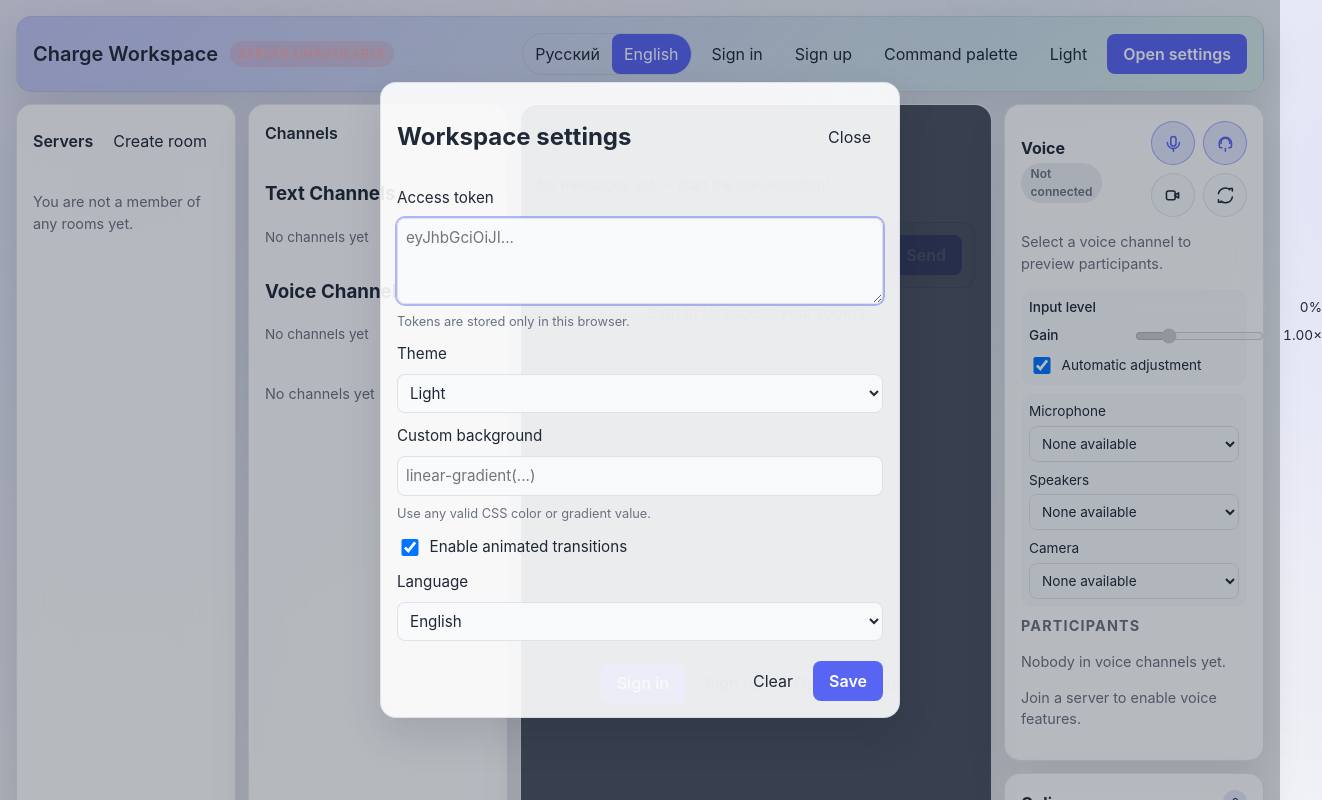
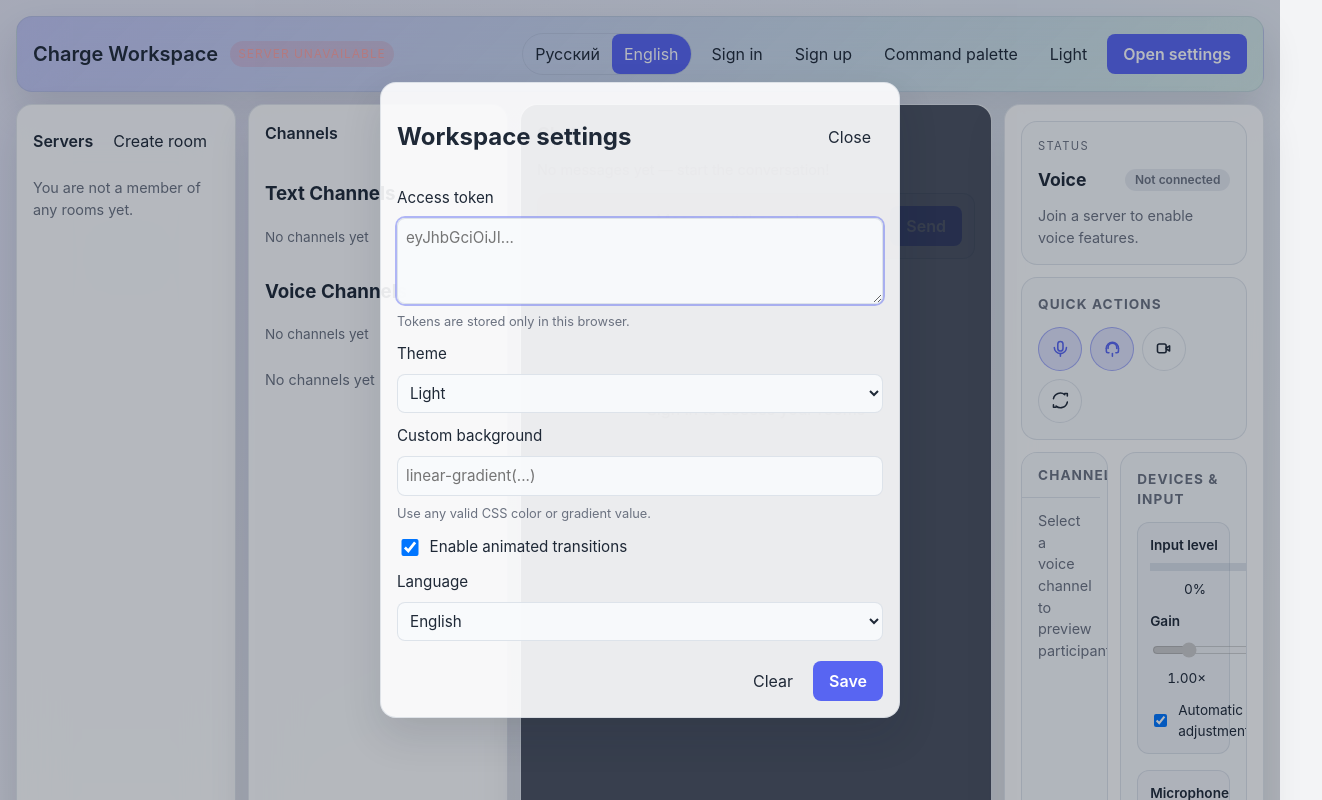
Before and after one commit to Minlibay/Charge, a React (Vite) app in the folder frontend/: page / in a window 1280 px wide. Shown: the top 800 px of the page, 1322 px wide, since content can reach past the window. Built offline with nearby package versions, Linux system fonts and the light colour scheme.

Commit message:
Refactor voice panel layout

```diff
--- a/frontend/src/components/VoicePanel.tsx
+++ b/frontend/src/components/VoicePanel.tsx
@@ -136,9 +136,17 @@ interface VoiceControlButtonProps {
   icon: JSX.Element;
   active?: boolean;
   disabled?: boolean;
+  toggle?: boolean;
 }
 
-function VoiceControlButton({ label, onClick, icon, active = false, disabled = false }: VoiceControlButtonProps): JSX.Element {
+function VoiceControlButton({
+  label,
+  onClick,
+  icon,
+  active = false,
+  disabled = false,
+  toggle = false,
+}: VoiceControlButtonProps): JSX.Element {
   return (
     <button
       type="button"
@@ -146,6 +154,7 @@ function VoiceControlButton({ label, onClick, icon, active = false, disabled = f
       onClick={onClick}
       title={label}
       aria-label={label}
+      aria-pressed={toggle ? active : undefined}
       disabled={disabled}
     >
       {icon}
@@ -321,36 +330,72 @@ export function VoicePanel({ channels }: VoicePanelProps): JSX.Element {
     [activeChannelId, connectionStatus, join, leave],
   );
 
+  const sectionTitles = useMemo(
+    () => ({
+      status: t('voice.sections.status', { defaultValue: 'Status' }),
+      quickActions: t('voice.sections.quickActions', { defaultValue: 'Quick actions' }),
+      channels: t('voice.sections.channels', { defaultValue: 'Channels' }),
+      devices: t('voice.sections.devices', { defaultValue: 'Devices' }),
+      participants: t('voice.sections.participants', { defaultValue: 'Participants' }),
+    }),
+    [t],
+  );
+
   return (
     <section className="voice-panel" aria-labelledby="voice-title">
-      <header className="panel-header">
-        <div>
+      <div className="voice-panel__layout">
+        <header className="voice-panel__section voice-panel__status" aria-labelledby="voice-title">
+          <div className="voice-panel__section-inner">
+            <span className="voice-panel__section-label">{sectionTitles.status}</span>
+            <div className="voice-panel__title-row">
               <h2 id="voice-title">{t('voice.title')}</h2>
-          <span className={clsx('voice-status', `voice-status--${connectionStatus}`)}>{statusLabel}</span>
+              <span
+                className={clsx('voice-status', `voice-status--${connectionStatus}`)}
+                role="status"
+                aria-live="polite"
+              >
+                {statusLabel}
+              </span>
+            </div>
             {connectionStatus === 'error' && connectionError ? (
               <p className="voice-status__error" role="alert">
                 {connectionError}
               </p>
             ) : null}
+            {!roomSlug ? <p className="panel-empty">{t('voice.noRoomSelected')}</p> : null}
           </div>
+        </header>
+
+        <section
+          className="voice-panel__section voice-panel__actions"
+          aria-labelledby="voice-actions-title"
+        >
+          <div className="voice-panel__section-inner">
+            <div className="voice-panel__section-header">
+              <h3 id="voice-actions-title">{sectionTitles.quickActions}</h3>
+            </div>
+            <div className="voice-panel__section-body">
               <div className="voice-controls" role="group" aria-label={t('voice.controls.label')}>
                 <VoiceControlButton
                   label={muted ? t('voice.controls.unmute') : t('voice.controls.mute')}
                   onClick={toggleMute}
                   icon={muted ? <MicOffIcon /> : <MicOnIcon />}
                   active={!muted}
+                  toggle
                 />
                 <VoiceControlButton
                   label={deafened ? t('voice.controls.undeafen') : t('voice.controls.deafen')}
                   onClick={toggleDeafened}
                   icon={deafened ? <HeadsetOffIcon /> : <HeadsetIcon />}
                   active={!deafened}
+                  toggle
                 />
                 <VoiceControlButton
                   label={videoEnabled ? t('voice.controls.videoOff') : t('voice.controls.videoOn')}
                   onClick={toggleVideo}
                   icon={videoEnabled ? <VideoOffIcon /> : <VideoOnIcon />}
                   active={videoEnabled}
+                  toggle
                 />
                 <VoiceControlButton
                   label={t('voice.controls.refreshDevices')}
@@ -365,8 +410,19 @@ export function VoicePanel({ channels }: VoicePanelProps): JSX.Element {
                   />
                 ) : null}
               </div>
-      </header>
-      <div className="voice-section">
+            </div>
+          </div>
+        </section>
+
+        <section
+          className="voice-panel__section voice-panel__channels voice-panel__section--scrollable"
+          aria-labelledby="voice-channels-title"
+        >
+          <div className="voice-panel__scroll-area">
+            <div className="voice-panel__section-header">
+              <h3 id="voice-channels-title">{sectionTitles.channels}</h3>
+            </div>
+            <div className="voice-panel__section-body">
               {channels.length === 0 ? (
                 <p className="panel-empty">{t('voice.connectHint')}</p>
               ) : (
@@ -399,6 +455,18 @@ export function VoicePanel({ channels }: VoicePanelProps): JSX.Element {
                 </ul>
               )}
             </div>
+          </div>
+        </section>
+
+        <section
+          className="voice-panel__section voice-panel__devices"
+          aria-labelledby="voice-devices-title"
+        >
+          <div className="voice-panel__section-inner">
+            <div className="voice-panel__section-header">
+              <h3 id="voice-devices-title">{sectionTitles.devices}</h3>
+            </div>
+            <div className="voice-panel__section-body voice-panel__section-body--stack">
               <div
                 className="voice-mic-settings"
                 role="group"
@@ -443,6 +511,7 @@ export function VoicePanel({ channels }: VoicePanelProps): JSX.Element {
                   <span>{t('voice.microphoneSettings.auto')}</span>
                 </label>
               </div>
+
               <div className="voice-devices" role="group" aria-label={t('voice.devices.label')}>
                 <label className="voice-device">
                   <span>{t('voice.devices.microphone')}</span>
@@ -500,12 +569,23 @@ export function VoicePanel({ channels }: VoicePanelProps): JSX.Element {
                   </select>
                 </label>
               </div>
-      <div className="voice-participants">
-        <h3>{t('voice.participants', { defaultValue: 'Participants' })}</h3>
+            </div>
+          </div>
+        </section>
+
+        <section
+          className="voice-panel__section voice-panel__participants voice-panel__section--scrollable"
+          aria-labelledby="voice-participants-title"
+        >
+          <div className="voice-panel__scroll-area">
+            <div className="voice-panel__section-header">
+              <h3 id="voice-participants-title">{sectionTitles.participants}</h3>
+            </div>
+            <div className="voice-panel__section-body">
               {participants.length === 0 ? (
                 <p className="panel-empty">{t('voice.empty')}</p>
               ) : (
-          <ul>
+                <ul className="voice-participants-list">
                   {participants.map((participant) => {
                     const activity = voiceActivity[participant.id];
                     const stream = remoteStreams[participant.id] ?? null;
@@ -531,9 +611,9 @@ export function VoicePanel({ channels }: VoicePanelProps): JSX.Element {
                 </ul>
               )}
             </div>
-      {roomSlug ? null : (
-        <p className="panel-empty">{t('voice.noRoomSelected')}</p>
-      )}
+          </div>
+        </section>
+      </div>
     </section>
   );
 }
--- a/frontend/src/i18n/index.ts
+++ b/frontend/src/i18n/index.ts
@@ -168,6 +168,13 @@ const resources = {
       },
       voice: {
         title: 'Voice',
+        sections: {
+          status: 'Status',
+          quickActions: 'Quick actions',
+          channels: 'Channels',
+          devices: 'Devices & input',
+          participants: 'Participants',
+        },
         connectHint: 'Select a voice channel to preview participants.',
         empty: 'Nobody in voice channels yet.',
         join: 'Connect',
@@ -424,6 +431,13 @@ const resources = {
       },
       voice: {
         title: 'Голос',
+        sections: {
+          status: 'Статус',
+          quickActions: 'Быстрые действия',
+          channels: 'Каналы',
+          devices: 'Устройства и вход',
+          participants: 'Участники',
+        },
         connectHint: 'Выберите голосовой канал, чтобы увидеть участников.',
         empty: 'Никто не в голосовых комнатах.',
         join: 'Подключиться',
--- a/frontend/src/styles/global.css
+++ b/frontend/src/styles/global.css
@@ -446,6 +446,7 @@ button.ghost--active {
 .chat-loading {
   color: var(--color-text-muted);
   font-size: 0.9rem;
+  margin: 0;
 }
 
 .channel-sidebar {
@@ -473,9 +474,7 @@ button.ghost--active {
   gap: var(--space-3);
 }
 
-.channel-category h3,
-.voice-participants h3,
-.voice-section h3 {
+.channel-category h3 {
   margin: 0 0 var(--space-2) 0;
   font-size: 0.9rem;
   text-transform: uppercase;
@@ -1235,7 +1234,7 @@ button.ghost--active {
 }
 
 .presence-item,
-.voice-participants li {
+.voice-participants-list li {
   display: flex;
   align-items: center;
   gap: var(--space-3);
@@ -1244,7 +1243,7 @@ button.ghost--active {
 }
 
 .presence-item:hover,
-.voice-participants li:hover {
+.voice-participants-list li:hover {
   background: var(--color-primary-soft);
 }
 
@@ -1302,6 +1301,169 @@ button.ghost--active {
   color: var(--color-text-muted);
 }
 
+.voice-panel {
+  display: flex;
+  flex-direction: column;
+  gap: var(--space-3);
+}
+
+.voice-panel__layout {
+  display: grid;
+  gap: var(--space-3);
+  grid-template-columns: minmax(0, 1fr);
+}
+
+.voice-panel__section {
+  background: var(--color-surface-elevated);
+  border: 1px solid var(--color-border);
+  border-radius: var(--radius-lg);
+  overflow: hidden;
+  min-height: 0;
+  padding: 0;
+}
+
+.voice-panel__section-inner {
+  display: flex;
+  flex-direction: column;
+  gap: var(--space-3);
+  padding: var(--space-4);
+}
+
+.voice-panel__title-row {
+  display: flex;
+  align-items: center;
+  justify-content: space-between;
+  flex-wrap: wrap;
+  gap: var(--space-2);
+}
+
+.voice-panel__title-row h2 {
+  margin: 0;
+  font-size: 1.1rem;
+}
+
+.voice-panel__section-header {
+  display: flex;
+  align-items: center;
+  justify-content: space-between;
+  gap: var(--space-2);
+}
+
+.voice-panel__section-header h3 {
+  margin: 0;
+  font-size: 0.85rem;
+  text-transform: uppercase;
+  letter-spacing: 0.08em;
+  color: var(--color-text-muted);
+}
+
+.voice-panel__section-label {
+  font-size: 0.7rem;
+  text-transform: uppercase;
+  letter-spacing: 0.12em;
+  color: var(--color-text-muted);
+}
+
+.voice-panel__section-body {
+  display: flex;
+  flex-direction: column;
+  gap: var(--space-3);
+}
+
+.voice-panel__section-body--stack {
+  gap: var(--space-4);
+}
+
+.voice-panel__section--scrollable {
+  display: flex;
+  flex-direction: column;
+}
+
+.voice-panel__scroll-area {
+  display: flex;
+  flex-direction: column;
+  overflow: auto;
+  max-height: clamp(14rem, 45vh, 32rem);
+  scrollbar-gutter: stable;
+}
+
+.voice-panel__scroll-area::-webkit-scrollbar {
+  width: 0.45rem;
+}
+
+.voice-panel__scroll-area::-webkit-scrollbar-thumb {
+  background: rgba(148, 163, 184, 0.35);
+  border-radius: var(--radius-sm);
+}
+
+.voice-panel__scroll-area::-webkit-scrollbar-thumb:hover {
+  background: rgba(148, 163, 184, 0.55);
+}
+
+.voice-panel__section--scrollable .voice-panel__section-header {
+  position: sticky;
+  top: 0;
+  z-index: 1;
+  background: var(--color-surface-elevated);
+  padding: var(--space-3) var(--space-4);
+  border-bottom: 1px solid var(--color-border);
+}
+
+.voice-panel__section--scrollable .voice-panel__section-body {
+  padding: var(--space-3) var(--space-4) var(--space-4);
+}
+
+.voice-panel__section--scrollable .panel-empty {
+  padding: 0;
+}
+
+.voice-panel .panel-empty {
+  text-align: left;
+}
+
+@media (min-width: 960px) {
+  .voice-panel__layout {
+    grid-template-columns: repeat(6, minmax(0, 1fr));
+  }
+
+  .voice-panel__status,
+  .voice-panel__actions,
+  .voice-panel__participants {
+    grid-column: 1 / -1;
+  }
+
+  .voice-panel__channels,
+  .voice-panel__devices {
+    grid-column: span 3;
+  }
+}
+
+@media (min-width: 1280px) {
+  .voice-panel__layout {
+    grid-template-columns: repeat(12, minmax(0, 1fr));
+  }
+
+  .voice-panel__status,
+  .voice-panel__actions,
+  .voice-panel__participants {
+    grid-column: 1 / -1;
+  }
+
+  .voice-panel__channels {
+    grid-column: span 5;
+  }
+
+  .voice-panel__devices {
+    grid-column: span 7;
+  }
+}
+
+@media (max-width: 959px) {
+  .voice-panel__section-header {
+    flex-wrap: wrap;
+  }
+}
+
 .voice-status {
   display: inline-flex;
   align-items: center;
@@ -1338,7 +1500,8 @@ button.ghost--active {
 .voice-controls {
   display: flex;
   flex-wrap: wrap;
-  justify-content: flex-end;
+  justify-content: flex-start;
+  align-items: center;
   gap: var(--space-2);
 }
 
@@ -1380,27 +1543,33 @@ button.ghost--active {
   height: 1.3rem;
 }
 
+
 .voice-channel-card {
   width: 100%;
-  border: 1px solid transparent;
-  background: var(--color-surface-elevated);
+  border: 1px solid var(--color-border);
+  background: var(--color-surface);
   color: inherit;
   border-radius: var(--radius-lg);
-  padding: var(--space-2);
-  display: flex;
-  align-items: center;
-  justify-content: space-between;
+  padding: var(--space-3);
+  display: flex;
+  align-items: center;
   gap: var(--space-3);
   cursor: pointer;
+  text-align: left;
   transition: border-color var(--transition-fast), background var(--transition-fast),
-    transform var(--transition-fast);
+    box-shadow var(--transition-fast), transform var(--transition-fast);
 }
 
 .voice-channel-card:hover:not(:disabled),
 .voice-channel-card:focus-visible {
   border-color: rgba(88, 101, 242, 0.45);
   background: rgba(88, 101, 242, 0.12);
+  box-shadow: 0 0 0 1px rgba(88, 101, 242, 0.2);
   transform: translateY(-1px);
+}
+
+.voice-channel-card:focus-visible {
+  outline: none;
 }
 
 .voice-channel-card:disabled {
@@ -1410,7 +1579,8 @@ button.ghost--active {
 
 .voice-channel-card--active {
   border-color: rgba(34, 197, 94, 0.45);
-  background: rgba(34, 197, 94, 0.12);
+  background: rgba(34, 197, 94, 0.15);
+  box-shadow: 0 0 0 1px rgba(34, 197, 94, 0.2);
 }
 
 .voice-channel-card__icon {
@@ -1434,10 +1604,12 @@ button.ghost--active {
   flex-direction: column;
   gap: 0.2rem;
   text-align: left;
+  min-width: 0;
 }
 
 .voice-channel-card__name {
   font-weight: 600;
+  word-break: break-word;
 }
 
 .voice-channel-card__status {
@@ -1449,18 +1621,21 @@ button.ghost--active {
   color: var(--color-success);
 }
 
+
 .voice-mic-settings {
-  display: grid;
-  gap: var(--space-2);
-  padding: var(--space-2);
+  display: flex;
+  flex-direction: column;
+  gap: var(--space-3);
+  padding: var(--space-3);
   border-radius: var(--radius-md);
-  background: var(--color-surface-elevated);
-  margin-bottom: var(--space-2);
+  border: 1px solid var(--color-border);
+  background: rgba(148, 163, 184, 0.08);
 }
 
 .voice-mic-settings__row {
   display: flex;
   align-items: center;
+  flex-wrap: wrap;
   gap: var(--space-2);
   font-size: 0.85rem;
 }
@@ -1470,16 +1645,17 @@ button.ghost--active {
 }
 
 .voice-mic-settings__label {
-  min-width: 6rem;
-  font-weight: 500;
+  min-width: 6.5rem;
+  font-weight: 600;
 }
 
 .voice-mic-settings__meter {
   position: relative;
   flex: 1;
+  min-width: 140px;
   height: 0.5rem;
   border-radius: var(--radius-full);
-  background: rgba(255, 255, 255, 0.08);
+  background: rgba(148, 163, 184, 0.25);
   overflow: hidden;
 }
 
@@ -1492,13 +1668,15 @@ button.ghost--active {
 }
 
 .voice-mic-settings__value {
-  min-width: 3rem;
+  min-width: 3.5rem;
   text-align: right;
   font-variant-numeric: tabular-nums;
 }
 
 .voice-mic-settings__slider {
   flex: 1;
+  min-width: 140px;
+  accent-color: var(--color-primary);
 }
 
 .voice-mic-settings__toggle {
@@ -1515,27 +1693,42 @@ button.ghost--active {
 
 .voice-devices {
   display: grid;
-  gap: var(--space-2);
-  padding: var(--space-2);
+  gap: var(--space-3);
+  padding: var(--space-3);
   border-radius: var(--radius-md);
-  background: var(--color-surface-elevated);
-  margin-bottom: var(--space-2);
+  border: 1px solid var(--color-border);
+  background: rgba(148, 163, 184, 0.05);
 }
 
 .voice-device {
   display: flex;
   flex-direction: column;
-  gap: var(--space-1);
+  gap: var(--space-2);
   font-size: 0.85rem;
+}
+
+.voice-device > span:first-child {
+  font-weight: 600;
 }
 
 .voice-device select {
   width: 100%;
-  border-radius: var(--radius-sm);
+  border-radius: var(--radius-md);
   border: 1px solid var(--color-border);
   padding: var(--space-2);
-  background: transparent;
+  background: var(--color-surface);
   color: inherit;
+  transition: border-color var(--transition-fast), box-shadow var(--transition-fast);
+}
+
+.voice-device select:hover {
+  border-color: rgba(88, 101, 242, 0.35);
+}
+
+.voice-device select:focus-visible {
+  border-color: rgba(88, 101, 242, 0.5);
+  box-shadow: var(--focus-ring);
+  outline: none;
 }
 
 .voice-device__hint {
@@ -1543,7 +1736,22 @@ button.ghost--active {
   color: var(--color-text-muted);
 }
 
-.voice-participants li {
+@media (min-width: 640px) {
+  .voice-devices {
+    grid-template-columns: repeat(auto-fit, minmax(220px, 1fr));
+  }
+}
+
+.voice-participants-list {
+  list-style: none;
+  margin: 0;
+  padding: 0;
+  display: flex;
+  flex-direction: column;
+  gap: var(--space-2);
+}
+
+.voice-participants-list li {
   position: relative;
   transition: background var(--transition-fast), border-color var(--transition-fast), box-shadow var(--transition-fast);
 }
```
Lines whose indentation alone changed are shown as unchanged.
